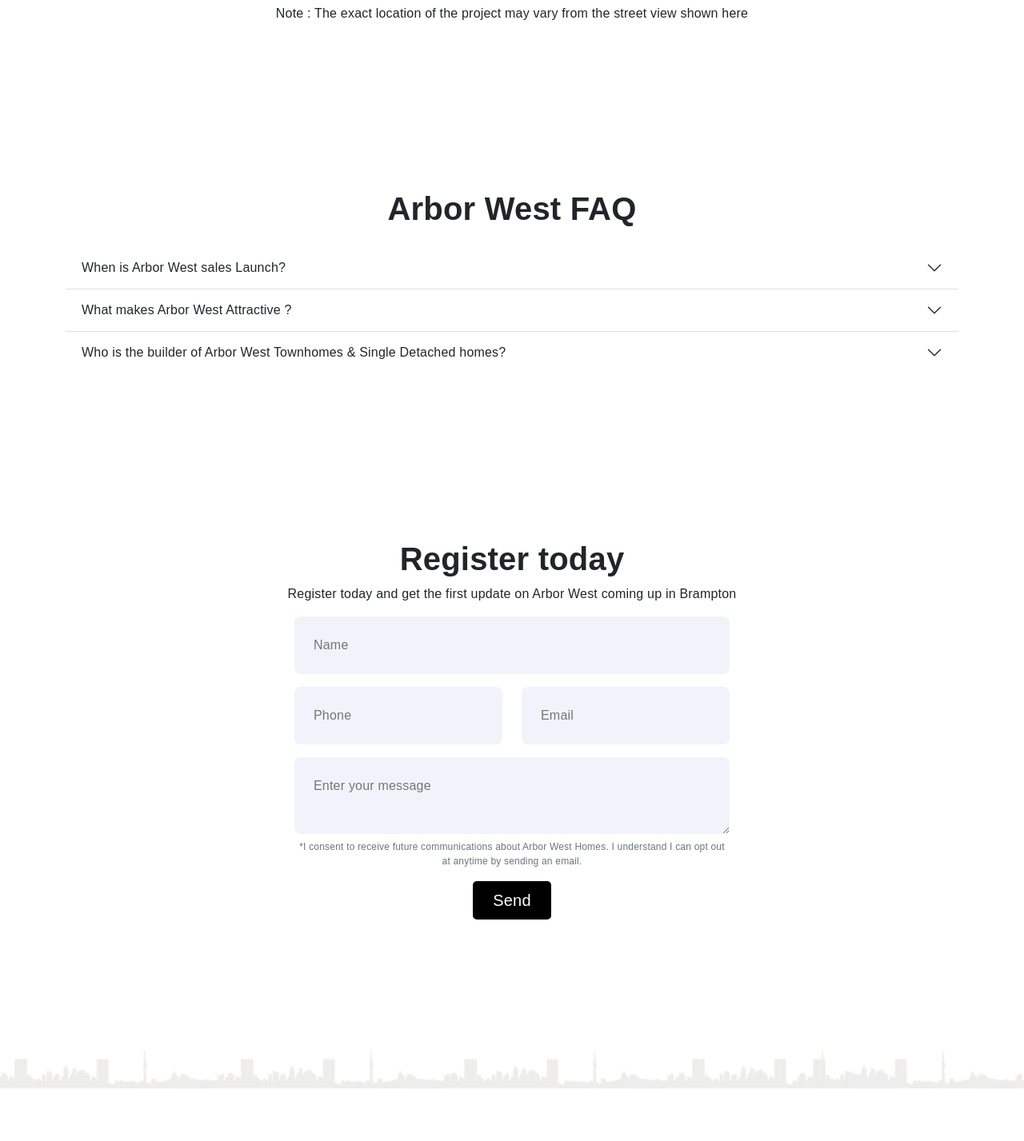
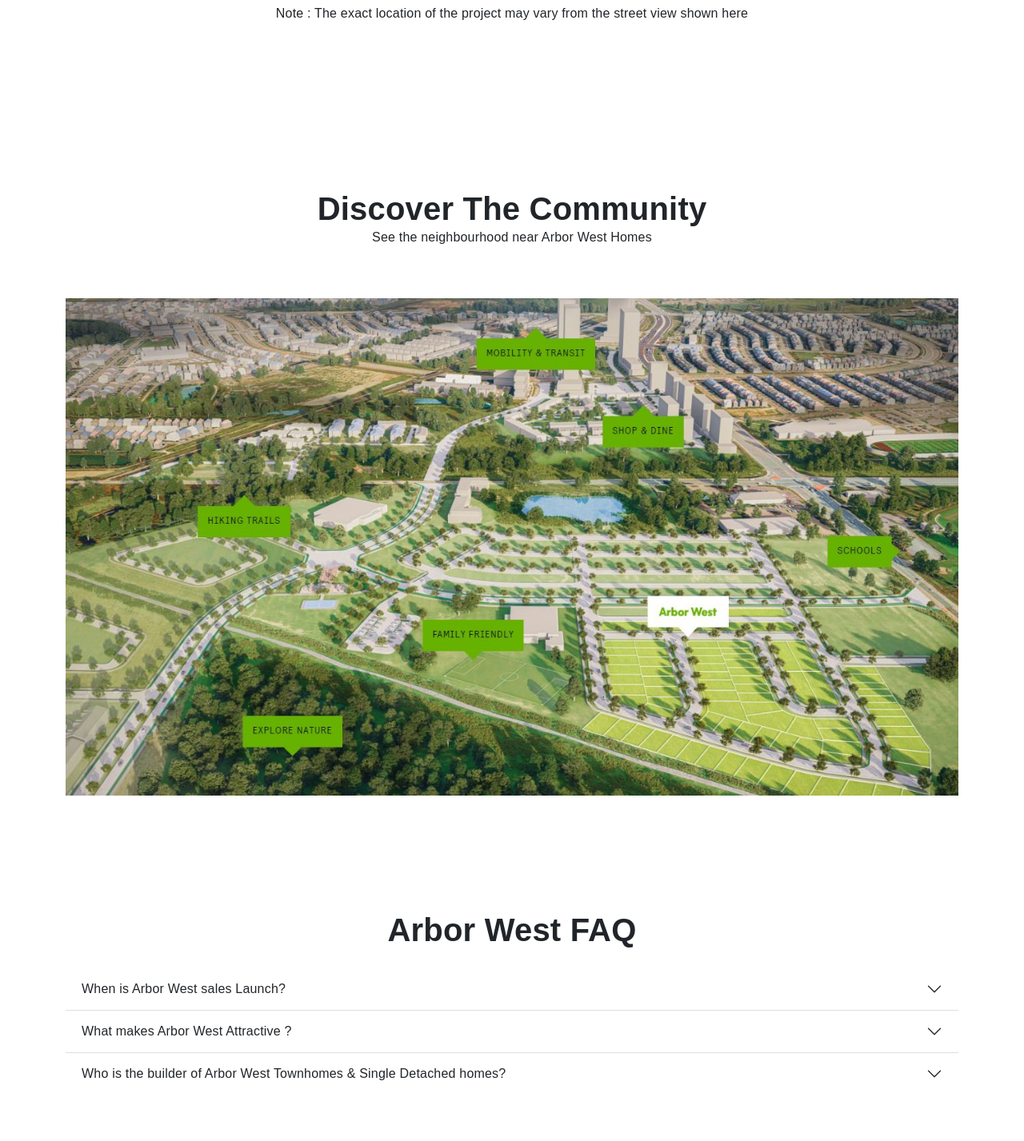
Before and after one commit to udbhavghimire/arbor-west, a PHP site: page / in a window 1280 px wide. Shown: the part 3606-5033 px from the top of the page at 80% size. Run offline with PHP 8.4, Linux system fonts and the light colour scheme; some libraries are stand-ins or nearby versions; some web fonts are replaced; grey boxes are pictures that could not be loaded.

Commit message:
neighbourhood photo

```diff
--- a/index.php
+++ b/index.php
@@ -16,9 +16,9 @@
     <link href="https://cdn.jsdelivr.net/npm/bootstrap@5.0.2/dist/css/bootstrap.min.css" rel="stylesheet" integrity="sha384-EVSTQN3/azprG1Anm3QDgpJLIm9Nao0Yz1ztcQTwFspd3yD65VohhpuuCOmLASjC" crossorigin="anonymous">
     <link rel="stylesheet" href="https://cdn.jsdelivr.net/npm/bootstrap-icons@1.3.0/font/bootstrap-icons.css">
 
-    <title>Arbor West Brampton | Singles & Towns - Register Today</title>
+    <title> Arbor West Homes - Brampton | Register Today</title>
 
-    <meta name="title" content="Arbor West Brampton | Singles & Towns - Register Today">
+    <meta name="title" content="Arbor West Homes - Brampton | Singles & Towns - Register Today">
     <meta name="description" content="Arbor West by Caivan Communities is an upcoming pre construction singles & towns development in Bovaird Dr W & Mississauga Rd, Brampton. The community is set to launch in September 2023.">
     <meta name="keywords" content="Arbor West Brampton , Arbor West, Arbor West Homes Brampton, Caivan Communities, Pre construction in brampton,  Singles and towns in Brampton, Pre consruction single and towns brampton">
     <meta name="robots" content="index, follow">
@@ -238,6 +238,21 @@
             </div>
         </div>
     </section>
+
+    <section data-aos="fade-up" >
+        <div class="container pt-md-5 pt-5" id="location">
+            <div class="pt-md-5 "></div>
+            <div class="py-5" data-aos="fade-up" data-aos-duration="2000" data-aos-delay="50">
+                <h2 class="fw-bold fs-1 mb-0 text-center justify-content-center" data-aos="fade-up">
+                    <span class="mx-1 pb-3">Discover The Community</span> </span>
+                </h2>
+                <span class="small-text text-center d-flex justify-content-center custom-underline pb-3 px-2">See the neighbourhood near Arbor West Homes</span>
+                </div>
+
+                <img src="images/arbor-west-neighbourhood.jpg" class ="img-fluid" alt="Arbor West Homes Neighbourhood ">
+        </div>
+    </section>
+
 
     <section class="mt-md-5 py-md-5" id = "faq">
         <div class="container mt-5" data-aos="fade-up" data-aos-duration="2000" data-aos-delay="50">
```
Also changed, not shown: images/arbor-west-neighbourhood.jpg (added).
